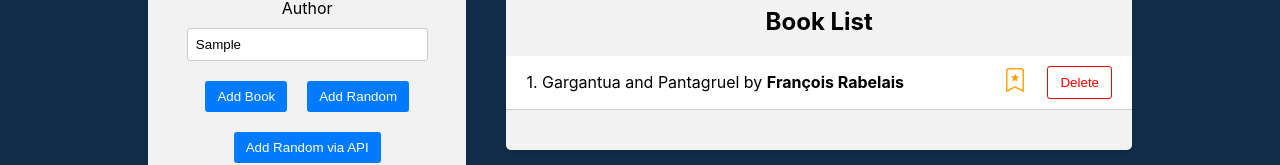
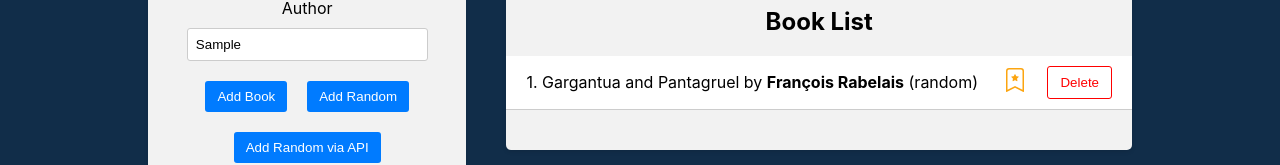
Before and after one commit to beginnerunidue/30-react-redux, a React (Create React App) app in the folder frontend/: page / in a window 1280 px wide. Both pictures are taken after typing "Sample", "Sample" into the empty fields and a click on the button "Add Random". Shown: the part 286-451 px from the top of the page. Built offline with nearby package versions, Linux system fonts and the light colour scheme.

Commit message:
Add book source

```diff
--- a/frontend/src/components/BookForm/BookForm.js
+++ b/frontend/src/components/BookForm/BookForm.js
@@ -18,7 +18,7 @@
     // console.log(randomIndex);
     const randomBook = booksData[randomIndex];
 
-    const randomBookWithID = createBookWithID(randomBook);
+    const randomBookWithID = createBookWithID(randomBook, "random");
     dispatch(addBook(randomBookWithID));
   };
 
@@ -27,7 +27,7 @@
     if (title && author) {
       // dispatch action
       // console.log(title, author);
-      const book = createBookWithID({ title: title, author: author });
+      const book = createBookWithID({ title: title, author: author }, "manual");
       // console.log(addBook(book));
 
       dispatch(addBook(book));
@@ -47,7 +47,7 @@
 
       // with optional chaining operator
       if (res?.data?.title && res?.data?.author) {
-        dispatch(addBook(createBookWithID(res.data)));
+        dispatch(addBook(createBookWithID(res.data, "API")));
       }
     } catch (error) {
       console.log("Error fetching random book", error);
--- a/frontend/src/components/BookList/BookList.js
+++ b/frontend/src/components/BookList/BookList.js
@@ -69,7 +69,8 @@
             <li key={book.id}>
               <div className="book-info">
                 {++i}. {highlightMatch(book.title, titleFilter)} by{" "}
-                <strong>{highlightMatch(book.author, authorFilter)}</strong>
+                <strong>{highlightMatch(book.author, authorFilter)}</strong> (
+                {book.source})
               </div>
               <div className="book-actions">
                 <span onClick={() => handleToggleFavorite(book.id)}>
--- a/frontend/src/utils/createBookWithID.js
+++ b/frontend/src/utils/createBookWithID.js
@@ -1,8 +1,9 @@
 import { v4 as uuidv4 } from "uuid";
 
-const createBookWithID = (book) => {
+const createBookWithID = (book, source) => {
   return {
     ...book,
+    source,
     isFavorite: false,
     id: uuidv4(),
   };
```
